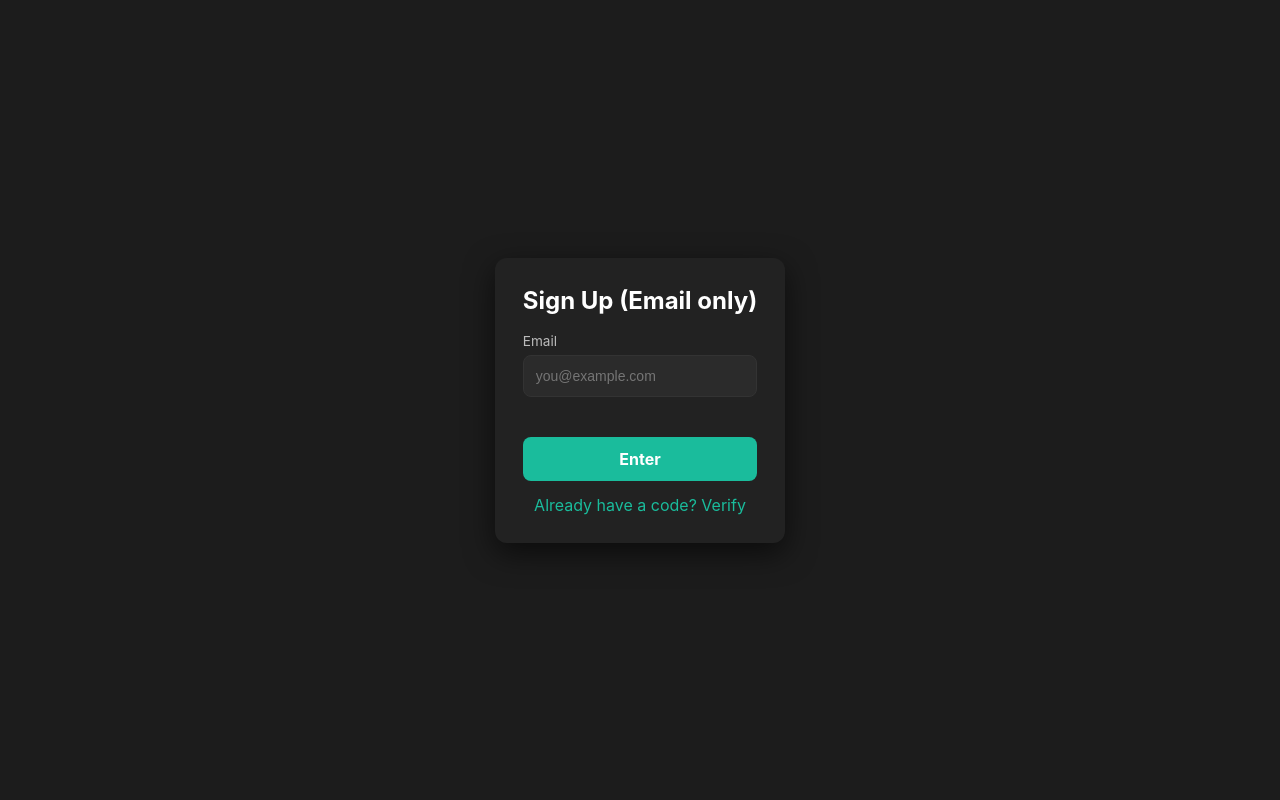
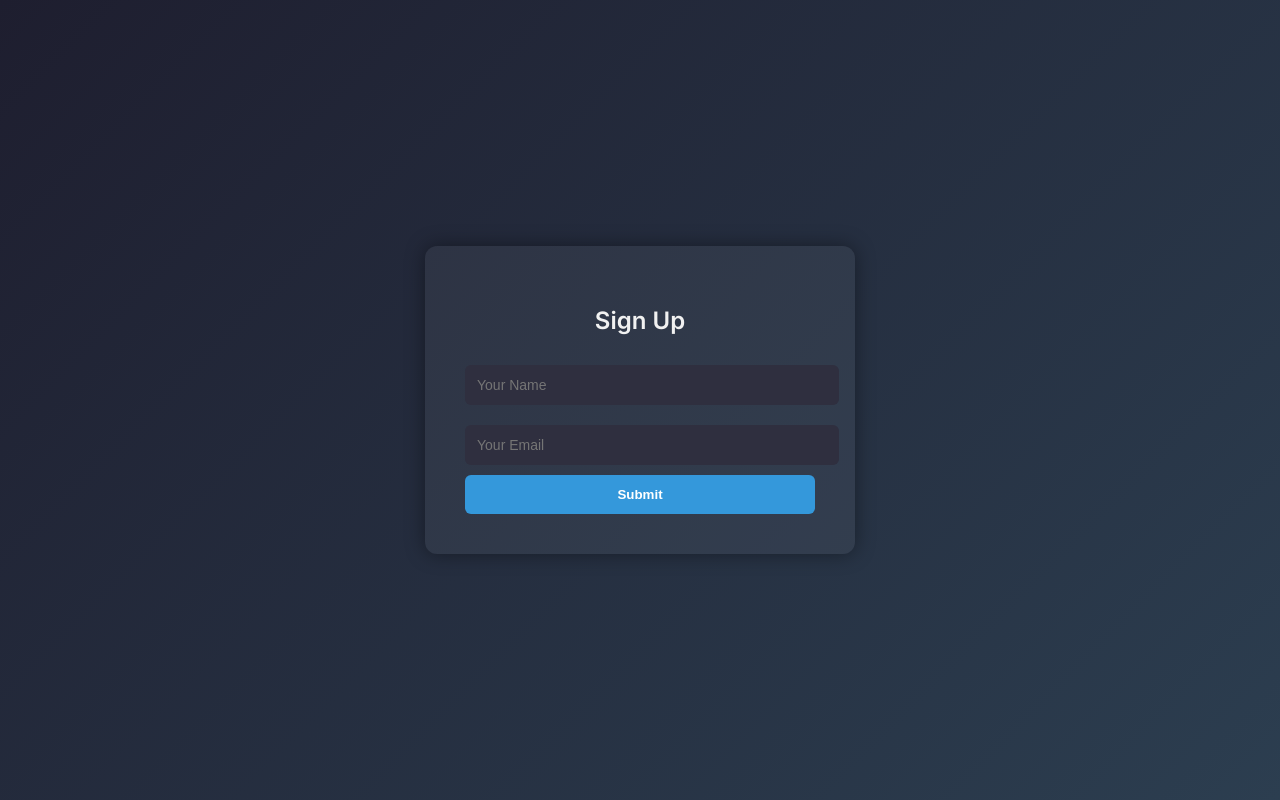
Before and after one commit to SubToJJ/hyguilds, a plain HTML site: page index.html in a window 1280 px wide. Drawn offline with Linux system fonts and the light colour scheme.

Commit message:
Update index.html

```diff
--- a/index.html
+++ b/index.html
@@ -1,93 +1,81 @@
 <!DOCTYPE html>
 <html lang="en">
 <head>
-  <meta charset="utf-8">
-  <title>Guest Sign Up</title>
-  <meta name="viewport" content="width=device-width,initial-scale=1">
-  <link rel="stylesheet" href="styles.css">
+  <meta charset="UTF-8">
+  <title>Sign Up Portal</title>
+  <link href="https://fonts.googleapis.com/css2?family=Inter:wght@400;600&display=swap" rel="stylesheet">
+  <style>
+    body {
+      margin: 0;
+      font-family: 'Inter', sans-serif;
+      background: linear-gradient(135deg, #1e1e2f, #2c3e50);
+      color: #fff;
+      display: flex;
+      justify-content: center;
+      align-items: center;
+      height: 100vh;
+      overflow: hidden;
+    }
+
+    .container {
+      background: rgba(255, 255, 255, 0.05);
+      padding: 40px;
+      border-radius: 12px;
+      box-shadow: 0 0 20px rgba(0,0,0,0.4);
+      width: 350px;
+      animation: fadeIn 1s ease-out;
+    }
+
+    h2 {
+      text-align: center;
+      margin-bottom: 20px;
+      font-weight: 600;
+      color: #f1f1f1;
+    }
+
+    input {
+      width: 100%;
+      padding: 12px;
+      margin: 10px 0;
+      border: none;
+      border-radius: 6px;
+      background: #2f2f3f;
+      color: #fff;
+      font-size: 14px;
+    }
+
+    button {
+      width: 100%;
+      padding: 12px;
+      background: #3498db;
+      border: none;
+      border-radius: 6px;
+      color: #fff;
+      font-weight: bold;
+      cursor: pointer;
+      transition: background 0.3s ease;
+    }
+
+    button:hover {
+      background: #2980b9;
+    }
+
+    @keyframes fadeIn {
+      from { opacity: 0; transform: translateY(20px); }
+      to { opacity: 1; transform: translateY(0); }
+    }
+  </style>
 </head>
 <body>
-  <main class="main">
-    <section class="login-box">
-      <h2>Sign Up (Email only)</h2>
+  <div class="container">
+    <h2>Sign Up</h2>
+    <form id="form1">
+      <input type="text" id="Name" placeholder="Your Name" required>
+      <input type="email" id="Email" placeholder="Your Email" required>
+      <button type="submit">Submit</button>
+    </form>
+  </div>
 
-      <label class="label">Email</label>
-      <input id="signup-email" class="input" type="email" placeholder="you@example.com" required>
-
-      <div id="signup-error" class="error" aria-live="polite"></div>
-
-      <div id="signup-button" class="button">Enter</div>
-
-      <div class="links">
-        <a href="verify.html">Already have a code? Verify</a>
-      </div>
-    </section>
-  </main>
-
-  <script src="app.js"></script>
-  <script>
-    // Only allow Enter when email contains '@'
-    const emailInput = document.getElementById('signup-email');
-    const enterBtn = document.getElementById('signup-button');
-    const errEl = document.getElementById('signup-error');
-
-    function isValidEmail(v) {
-      return /^[^\s@]+@[^\s@]+\.[^\s@]+$/.test(v);
-    }
-
-    emailInput.addEventListener('input', () => {
-      errEl.textContent = '';
-      enterBtn.style.opacity = emailInput.value.includes('@') ? '1' : '0.6';
-    });
-
-    enterBtn.addEventListener('click', async () => {
-      const email = emailInput.value.trim();
-      errEl.textContent = '';
-
-      if (!email || !email.includes('@')) {
-        errEl.textContent = 'Please enter a valid email address.';
-        return;
-      }
-      if (!isValidEmail(email)) {
-        errEl.textContent = 'Please enter a valid email address.';
-        return;
-      }
-
-      // Generate a 6-digit code and save pending signup locally
-      const code = window.app.generateVerificationCode();
-      const pending = { email, code, createdAt: Date.now() };
-      localStorage.setItem('guest_pending_signup', JSON.stringify(pending));
-
-      // Send sanitized event to server forwarder (email only)
-      try {
-        await fetch('/api/forward-webhook', {
-          method: 'POST',
-          headers: {
-            'Content-Type': 'application/json',
-            // The client must include the forward secret header for the server to accept the request.
-            // Set this header only in your test environment where you control the client.
-            'X-Forward-Secret': window.app.FORWARD_SECRET || ''
-          },
-          body: JSON.stringify({
-            type: 'signup',
-            payload: { email: email }
-          })
-        });
-      } catch (err) {
-        // If server not available, continue local flow
-        console.warn('Forwarder unavailable (signup):', err);
-      }
-
-      // Navigate to verify page (demo shows code there)
-      window.location.href = 'verify.html';
-    });
-
-    // Allow pressing Enter key to trigger the button when email contains '@'
-    emailInput.addEventListener('keydown', (e) => {
-      if (e.key === 'Enter' && emailInput.value.includes('@')) {
-        enterBtn.click();
-      }
-    });
-  </script>
+  <script src="script.js"></script>
 </body>
 </html>
```
